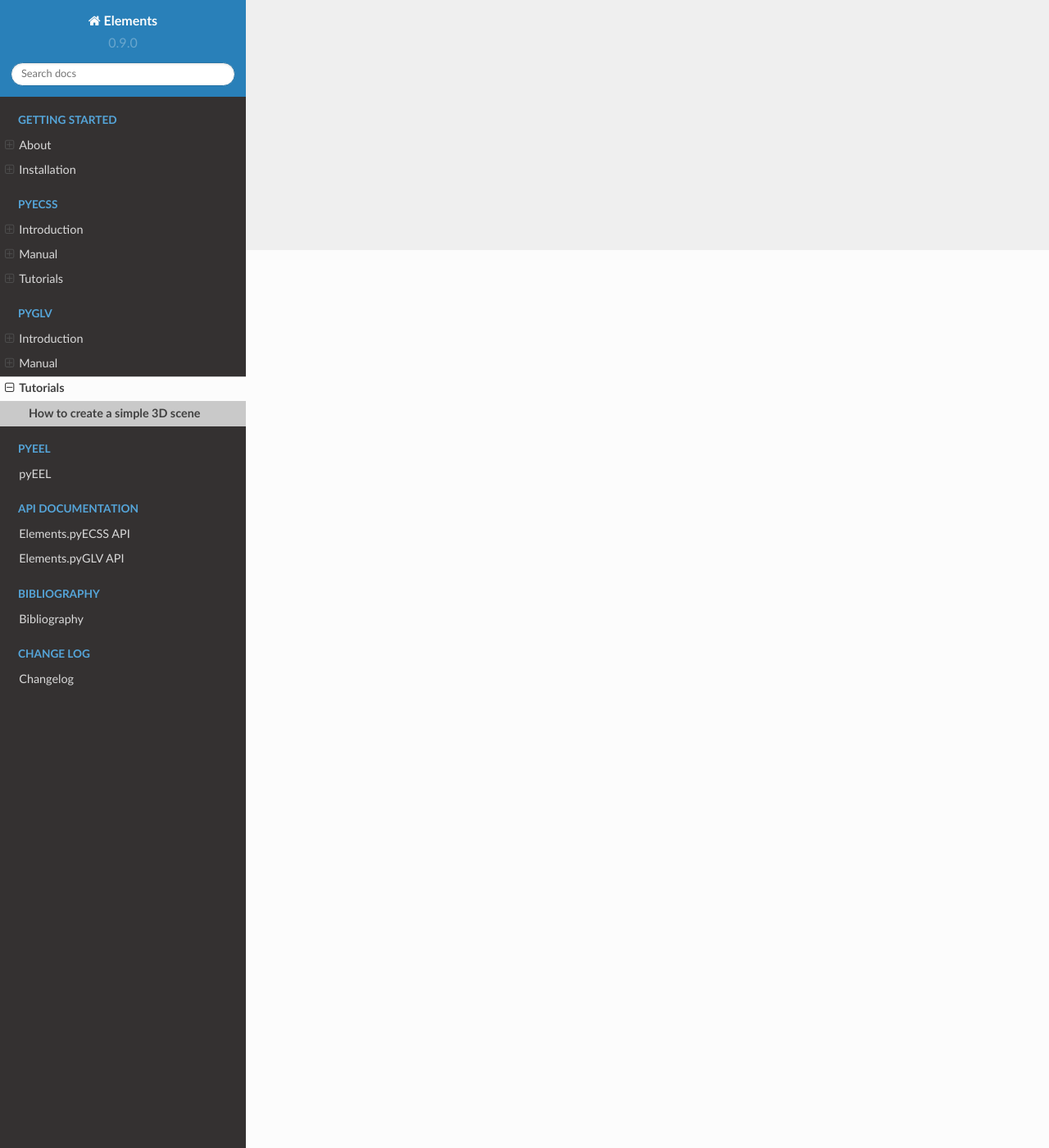
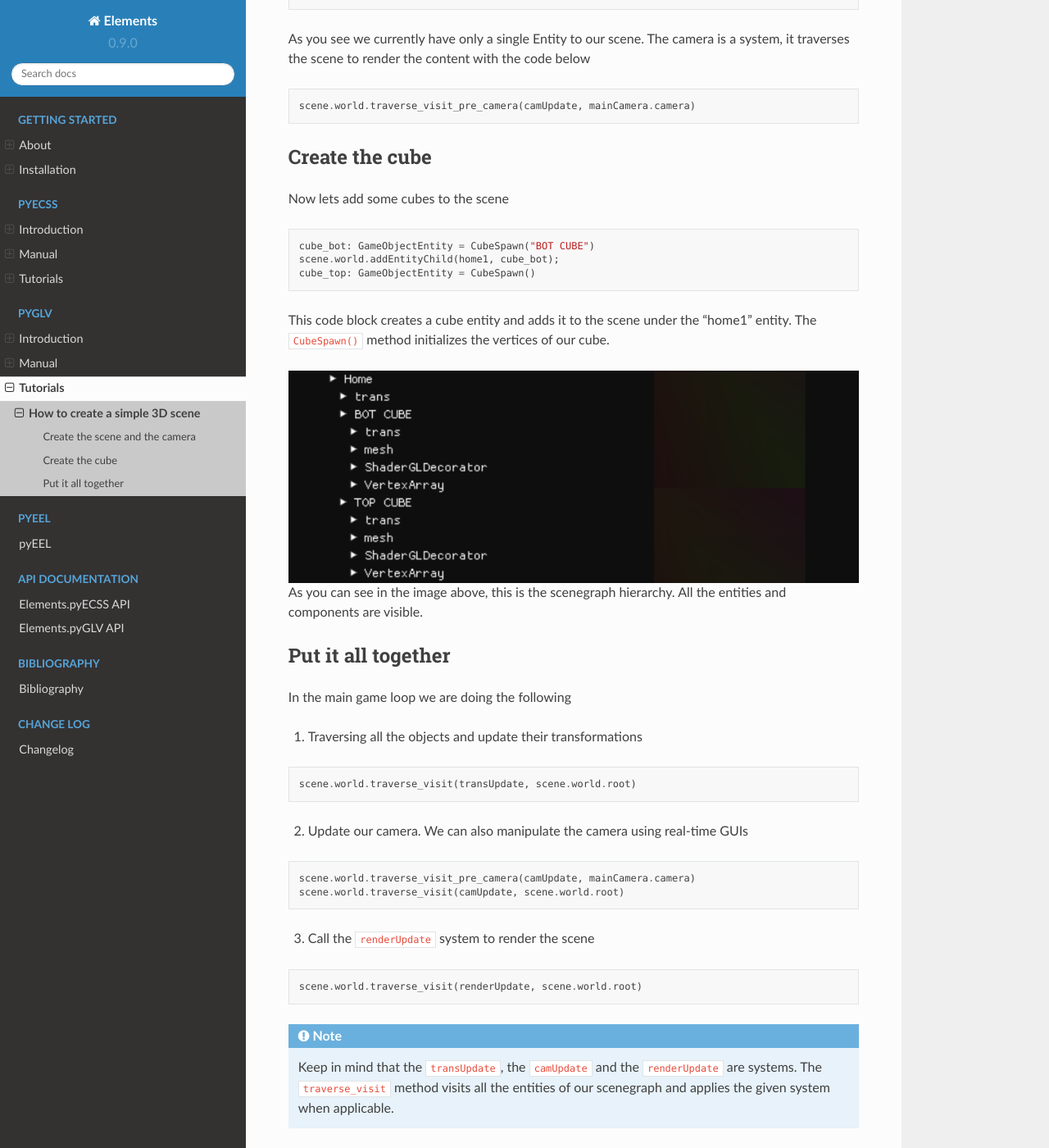
Before and after one commit to papagiannakis/Elements, a Sphinx documentation site: the page built from docs/source/pyGLV/tutorials/tutorial_3D_scene.rst, in a window 1280 px wide and 1400 px high, scrolled down 1095 px. Shown: the whole window at 82% size. Built offline with Sphinx 7.4.7 and the Read the Docs theme 2.0.0, drawn with Linux system fonts in a browser that asks for light colours; some of the changed text lies outside the part shown.

Commit message:
Tutorial for GLV cubes and camera

```diff
--- a/docs/source/pyGLV/tutorials/tutorial_3D_scene.rst
+++ b/docs/source/pyGLV/tutorials/tutorial_3D_scene.rst
@@ -1,9 +1,80 @@
 How to create a simple 3D scene
 =================================
 
-In this tutorial we will go throught the example **example_4_cube_axes_terrain.py** where we will build a scene with a cube, axes and a terrain.
+In this tutorial we will go throught the example **example_7_cameraSystem.py** where we will build a scene with two cubes and a camera.
 
 The final result looks like this:
 
-.. image:: img/cubeExample.png
+.. image:: img/cubesExample.png
     :align: center
+
+
+Create the scene and the camera
+--------------------------------------
+
+The code below creates the scene and adds a camera
+
+.. code-block:: python
+
+    # Scenegraph with Entities, Components
+    rootEntity = scene.world.createEntity(Entity(name="Root"))
+
+    # Spawn Camera
+    mainCamera = SimpleCamera("Simple Camera");
+
+
+As you see we currently have only a single Entity to our scene. The camera is a system, it traverses the scene to render the content with the code below
+
+.. code-block:: python
+
+    scene.world.traverse_visit_pre_camera(camUpdate, mainCamera.camera)
+
+
+Create the cube
+------------------
+
+Now lets add some cubes to the scene
+
+.. code-block:: python
+
+    cube_bot: GameObjectEntity = CubeSpawn("BOT CUBE")
+    scene.world.addEntityChild(home1, cube_bot);
+    cube_top: GameObjectEntity = CubeSpawn()
+
+
+This code block creates a cube entity and adds it to the scene under the "home1" entity. The :code:`CubeSpawn()` method initializes the vertices of our cube.
+
+
+.. image:: img/scenegraph.png
+    :align: center
+
+As you can see in the image above, this is the scenegraph hierarchy. All the entities and components are visible.
+
+Put it all together
+--------------------
+
+In the main game loop we are doing the following
+
+1. Traversing all the objects and update their transformations
+
+.. code-block:: python
+
+    scene.world.traverse_visit(transUpdate, scene.world.root)
+
+2. Update our camera. We can also manipulate the camera using real-time GUIs
+
+.. code-block:: python
+
+    scene.world.traverse_visit_pre_camera(camUpdate, mainCamera.camera)
+    scene.world.traverse_visit(camUpdate, scene.world.root)
+
+3. Call the :code:`renderUpdate` system to render the scene
+
+.. code-block:: python
+
+    scene.world.traverse_visit(renderUpdate, scene.world.root)
+
+.. note::
+
+    Keep in mind that the :code:`transUpdate`, the :code:`camUpdate` and the :code:`renderUpdate` are systems.
+    The :code:`traverse_visit` method visits all the entities of our scenegraph and applies the given system when applicable.
```
Also changed, not shown: docs/source/pyGLV/tutorials/img/cubeExample.png (deleted), docs/source/pyGLV/tutorials/img/cubesExample.png (added), docs/source/pyGLV/tutorials/img/scenegraph.png (added).
